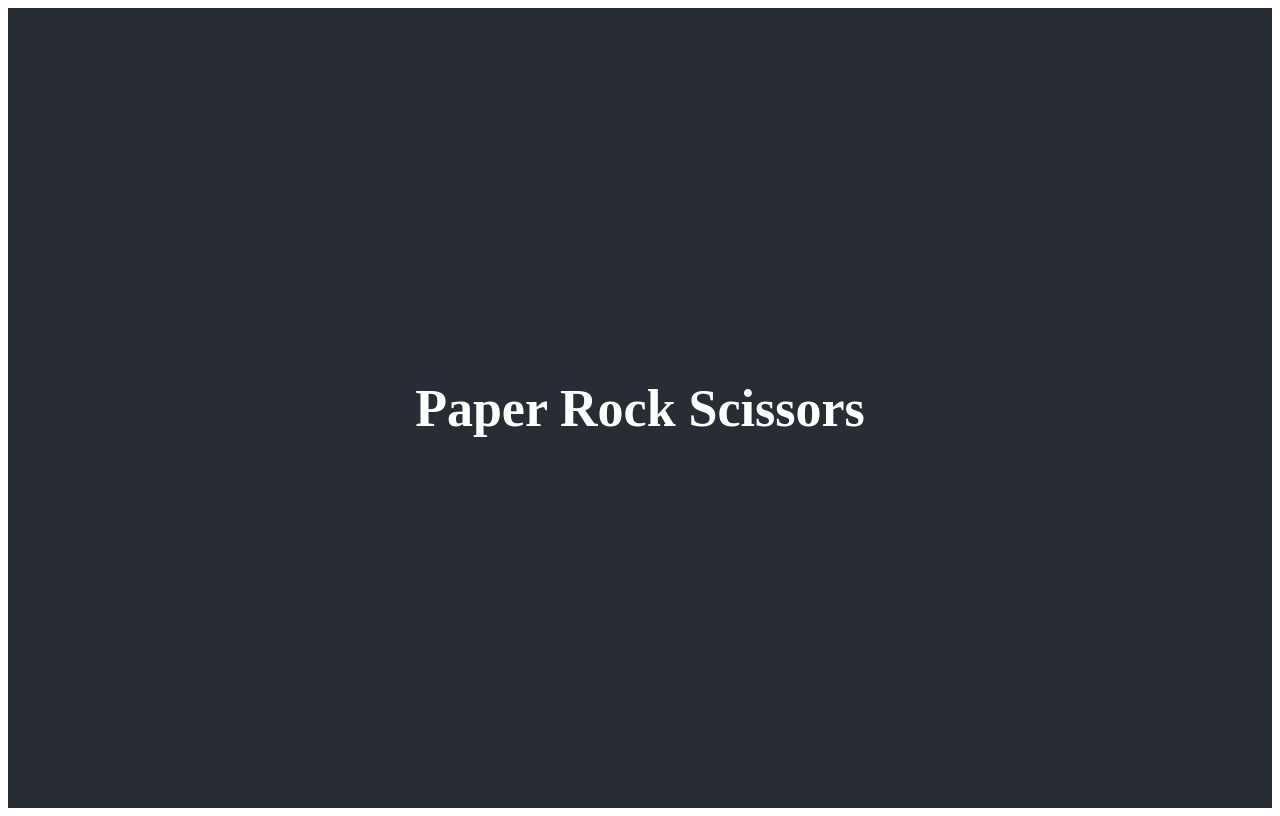
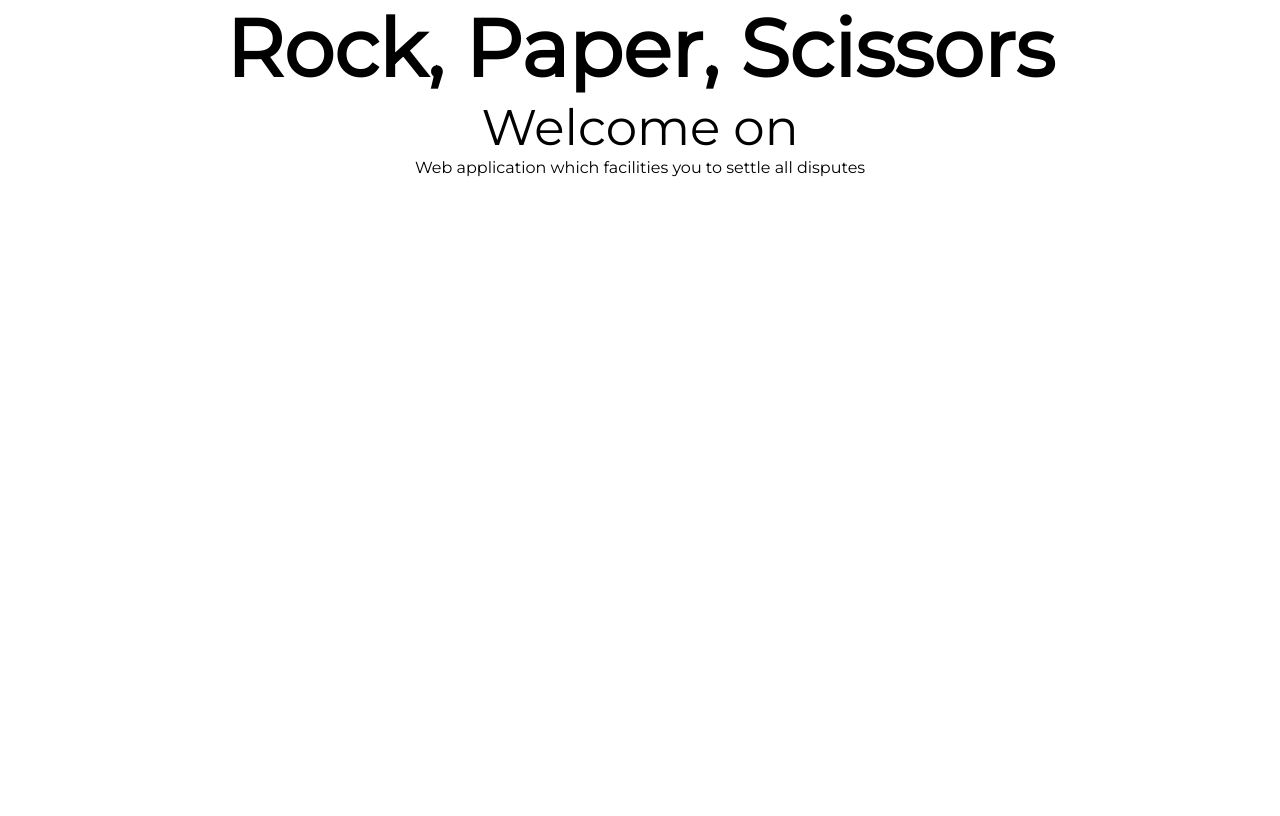
Before and after one commit to szymonbla/Login_system-frontend, a React (Create React App) app: page / in a window 1280 px wide. Built offline with nearby package versions, Linux system fonts and the light colour scheme.

Commit message:
Add styles and create homepage with headline

```diff
--- a/package.json
+++ b/package.json
@@ -6,6 +6,7 @@
     "@testing-library/jest-dom": "^5.11.4",
     "@testing-library/react": "^11.1.0",
     "@testing-library/user-event": "^12.1.10",
+    "node-sass": "^5.0.0",
     "react": "^17.0.1",
     "react-dom": "^17.0.1",
     "react-scripts": "4.0.3",
--- a/src/App.css
+++ /dev/null
@@ -1,38 +0,0 @@
-.App {
-  text-align: center;
-}
-
-.App-logo {
-  height: 40vmin;
-  pointer-events: none;
-}
-
-@media (prefers-reduced-motion: no-preference) {
-  .App-logo {
-    animation: App-logo-spin infinite 20s linear;
-  }
-}
-
-.App-header {
-  background-color: #282c34;
-  min-height: 100vh;
-  display: flex;
-  flex-direction: column;
-  align-items: center;
-  justify-content: center;
-  font-size: calc(10px + 2vmin);
-  color: white;
-}
-
-.App-link {
-  color: #61dafb;
-}
-
-@keyframes App-logo-spin {
-  from {
-    transform: rotate(0deg);
-  }
-  to {
-    transform: rotate(360deg);
-  }
-}
--- a/src/App.jsx
+++ b/src/App.jsx
@@ -1,11 +1,12 @@
 import React from "react";
-import "./App.css";
+import "./styles/style.scss";
+import HomePage from "./pages/HomePage";
 
 function App() {
   return (
     <div className="App">
       <header className="App-header">
-        <h1>Paper Rock Scissors</h1>
+        <HomePage />
       </header>
     </div>
   );
--- /dev/null
+++ b/src/components/Headline.jsx
@@ -0,0 +1,13 @@
+import React from "react";
+
+const Headline = () => (
+  <div className="headline-container">
+    <span className="headline-header">Rock, Paper, Scissors</span>
+    <div className="headline-description">
+      <span className="headline-description-title">Welcome on</span>
+      <div className="headline-description-content">Web application which facilities you to settle all disputes</div>
+    </div>
+  </div>
+);
+
+export default Headline;
--- /dev/null
+++ b/src/pages/HomePage.jsx
@@ -0,0 +1,8 @@
+import React from "react";
+import Headline from "../components/Headline";
+
+const HomePage = () => {
+  return <Headline />;
+};
+
+export default HomePage;
--- /dev/null
+++ b/src/styles/_fonts.scss
@@ -0,0 +1 @@
+@import url("https://fonts.googleapis.com/css2?family=Montserrat&display=swap");
--- /dev/null
+++ b/src/styles/_global.scss
@@ -0,0 +1,17 @@
+html, body, #root {
+    height: 100% !important;
+    min-height: 100vh;
+}
+
+html, body {
+    margin: 0;
+    padding: 0;
+    box-sizing: border-box;
+    overflow-x: hidden;
+}
+
+*,
+*::before,
+*::after {
+  box-sizing: inherit;
+}
--- /dev/null
+++ b/src/styles/_variables.scss
@@ -0,0 +1,41 @@
+$lightblue: #5C6BC0;
+$lightviolet: #5E35B1;
+
+
+
+$tablet-width: 768px;
+$desktop-width: 1024px;
+$mobile-width: 576px;
+$mobile-landscape-width: 983px;
+$mobile-tablet-lg-portrait-width: 1366px;
+
+// Mixins:
+@mixin mobile-landscape {
+	@media screen and (max-width: #{$mobile-landscape-width}) and (max-height: #{$mobile-width}) and (orientation: landscape) {
+		@content;
+	}
+}
+
+@mixin mobile-portrait {
+	@media screen and (max-width: #{$tablet-width - 1}) and (orientation: portrait) {
+		@content;
+	}
+}
+
+@mixin tablet-portrait {
+	@media (min-width: #{$tablet-width}) and (max-width: #{$desktop-width}) and (orientation: portrait) {
+		@content;
+	}
+}
+
+@mixin tablet-landscape {
+	@media (min-device-width: #{$tablet-width}) and (max-width: #{$desktop-width - 1}) and (orientation: landscape) {
+		@content;
+	}
+}
+
+@mixin tablet-lg-portrait {
+	@media (min-device-width: #{$desktop-width}) and (max-width: #{$mobile-tablet-lg-portrait-width}) and (orientation: portrait) {
+		@content;
+	}
+}
--- /dev/null
+++ b/src/styles/components/_headline.scss
@@ -0,0 +1,28 @@
+.headline-container {
+    min-width: 525px;
+    text-align: center;
+    font-family: 'Montserrat', sans-serif;
+
+    .headline-header {
+        font-size: 80px;
+        font-weight: 600;
+        margin: 3em 0;
+
+    }
+
+    .headline-description {
+
+
+        .headline-description-title {
+            font-size: 50px;
+
+
+        }
+
+        .headline-description-content {
+
+
+        }
+
+    }
+}
--- /dev/null
+++ b/src/styles/style.scss
@@ -0,0 +1,11 @@
+@import "fonts";
+@import "variables";
+@import "global";
+
+
+//Components
+@import "./components/headline";
+
+
+//Pages
+@import "./pages/homepage"
```
Also changed, not shown: .eslintrc.js, src/styles/pages/_homepage.scss (added), 1 other file (tests, documents, lock files or other folders).
